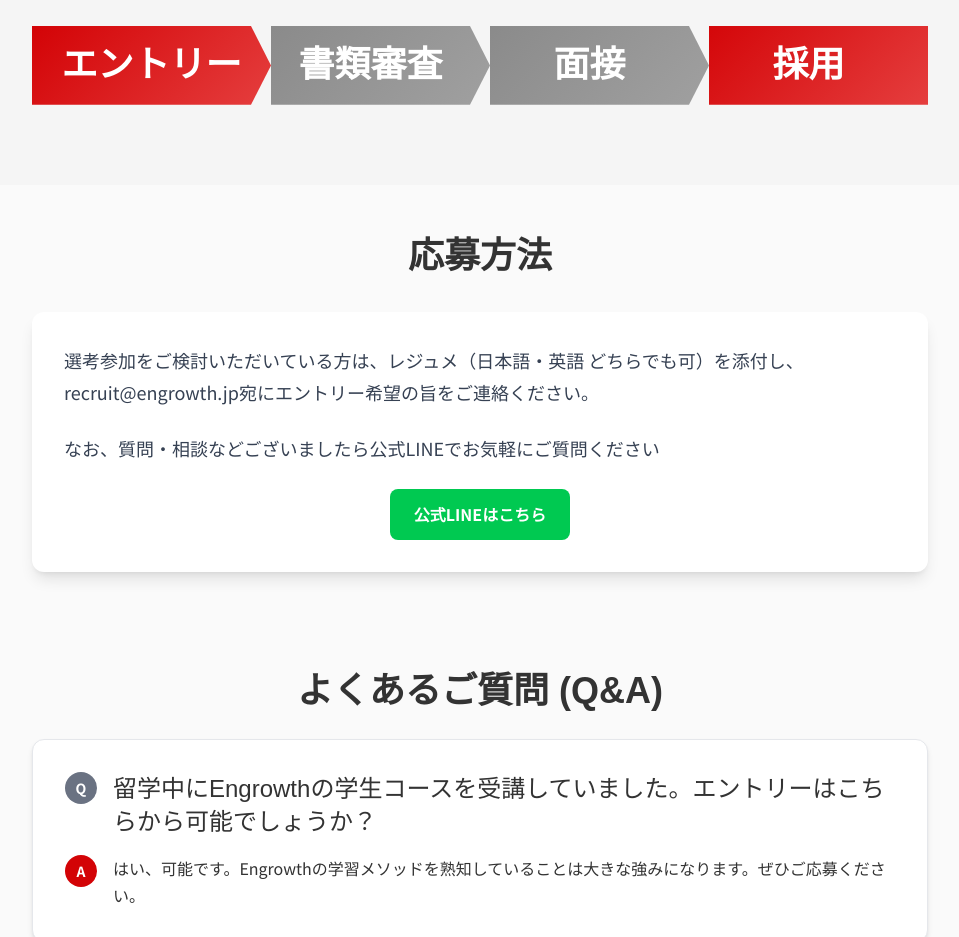
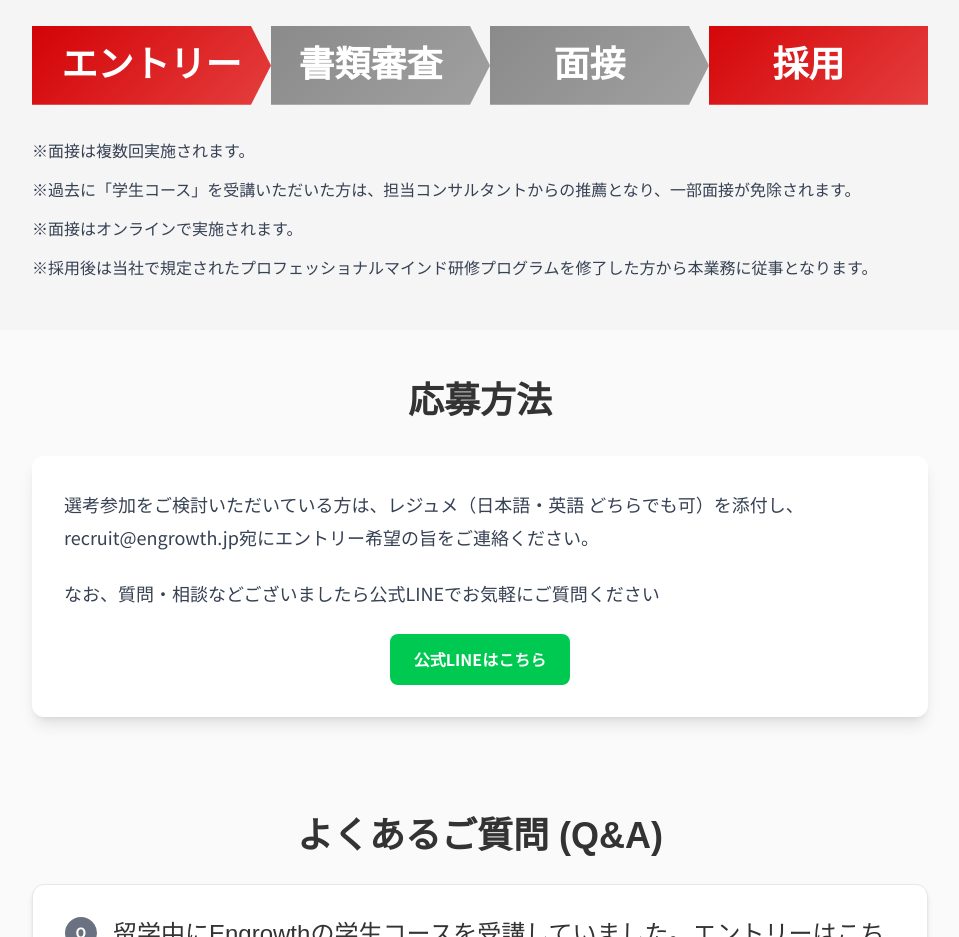
Before and after one commit to rino-07/engrowth, a Next.js app: page /recruit in a window 1280 px wide. Shown: the part 1560-2497 px from the top of the page, without its empty margins (160-1119 px from the left). Built offline with nearby package versions, Linux system fonts and the light colour scheme.

Commit message:
選考プロセススマホ表示完了02

```diff
--- a/src/app/recruit/page.tsx
+++ b/src/app/recruit/page.tsx
@@ -194,6 +194,22 @@
                   </Typography>
                 </div>
               </div>
+            </div>
+
+            {/* PC表示用の注意書き */}
+            <div className="hidden md:block space-y-3 mt-8">
+              <Typography variant="body-md" className="text-gray-700">
+                ※面接は複数回実施されます。
+              </Typography>
+              <Typography variant="body-md" className="text-gray-700">
+                ※過去に「学生コース」を受講いただいた方は、担当コンサルタントからの推薦となり、一部面接が免除されます。
+              </Typography>
+              <Typography variant="body-md" className="text-gray-700">
+                ※面接はオンラインで実施されます。
+              </Typography>
+              <Typography variant="body-md" className="text-gray-700">
+                ※採用後は当社で規定されたプロフェッショナルマインド研修プログラムを修了した方から本業務に従事となります。
+              </Typography>
             </div>
           </div>
         </Container>
```
